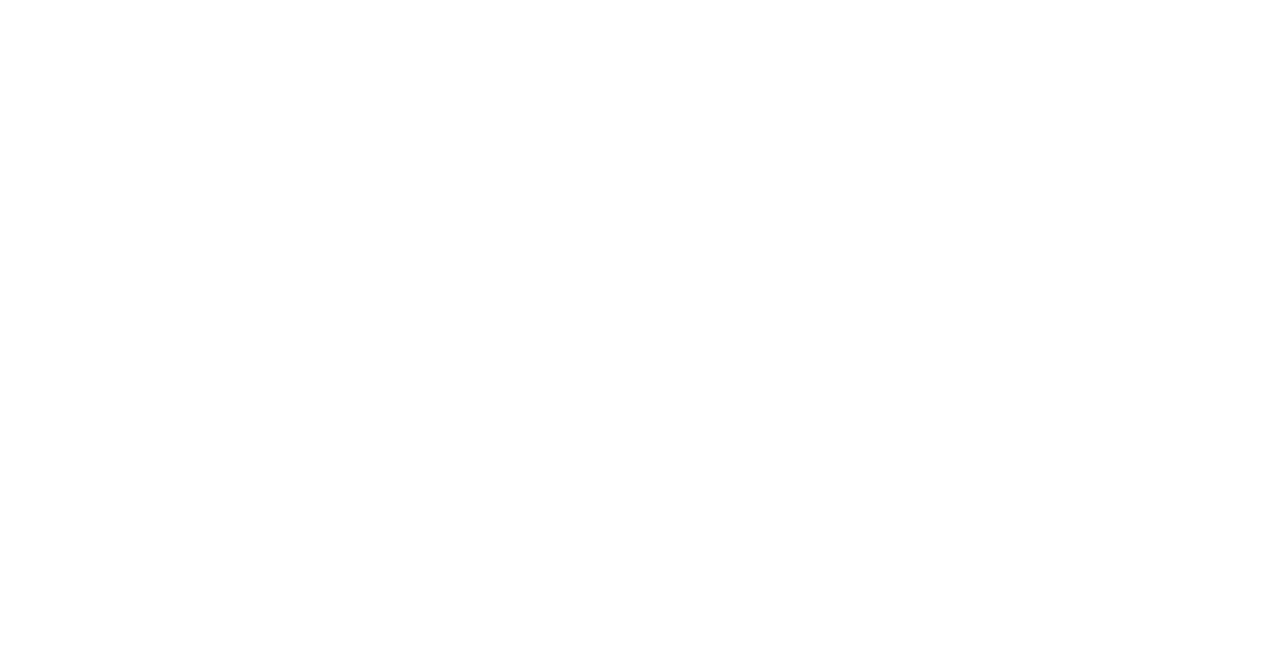
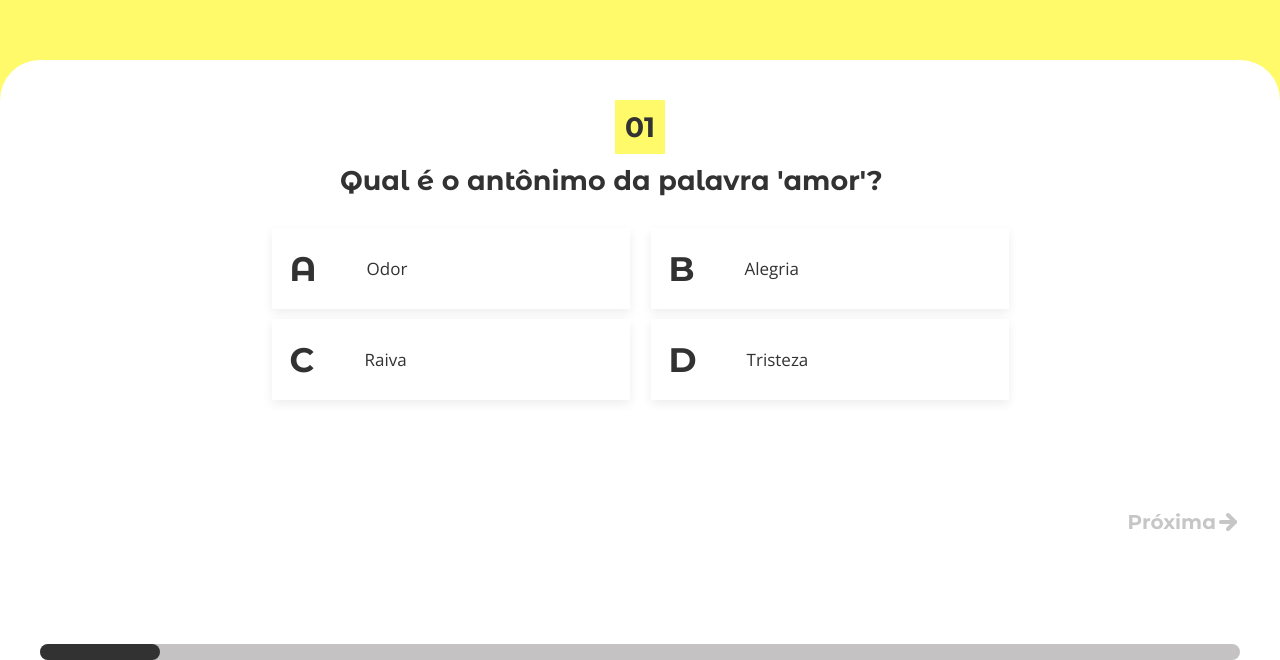
Before and after one commit to RianYuri/Learnify, a React (Vite) app: page /questions in a window 1280 px wide. Before the commit this address had no page. Shown: the part 140-800 px from the top of the page. Built offline with nearby package versions, Linux system fonts and the light colour scheme.

Commit message:
Feat: add screen Questions

```diff
--- a/index.html
+++ b/index.html
@@ -7,7 +7,7 @@
 <link href="https://fonts.googleapis.com/css2?family=Montserrat+Alternates:wght@100;200;300;400;500;600;700;800&family=Mulish&display=swap" rel="stylesheet">
 <link href="https://fonts.googleapis.com/css2?family=Mulish&family=Open+Sans:wght@300;400;500;600;700;800&display=swap" rel="stylesheet">
 <meta charset="UTF-8" />
-    <link rel="icon" type="image/svg+xml" href="/logo.svg" />
+    <link rel="icon" type="image/svg+xml" href="./public/logo.svg" />
     <meta name="viewport" content="width=device-width, initial-scale=1.0" />
     <title>Learnify</title>
   </head>
--- a/src/App.jsx
+++ b/src/App.jsx
@@ -6,6 +6,7 @@
 import  SelectedKnowledge  from './pages/SelectedKnowledge'
 import Results from "./pages/Results"
 import Home from './pages/Home'
+import Questions from './pages/Questions'
 import { CategorySelectedProvider } from './contexts/CategorySelectedContext'
 
 
@@ -17,6 +18,7 @@
           <Route path="/" element={<QuickStart />} />
           <Route path="/home" element={<Home />} />
           <Route path="/select-knowledge" element={<SelectedKnowledge />} />
+          <Route path="/questions" element={<Questions />} />
           <Route path="/results" element={<Results />} />
         </Routes>
       </BrowserRouter>
--- /dev/null
+++ b/src/pages/QuestionAndAsk/index.jsx
@@ -0,0 +1,74 @@
+import { useState } from "react";
+import data from "../../services/data.json";
+
+import {
+  ArticleQuestions,
+  Question,
+  AnswersButton,
+  ABCD,
+  AnswersText,
+  ArticleAB,
+  ArticleCD,
+  NumberQuestion,
+} from "./styled";
+const QuestionAndAsk = () => {
+
+const [QuestionId, setQuestionId] = useState(1)
+
+
+  const [selectAsk, setSelectAsk] = useState();
+  const QuestionText = data["Linguagens"].find(({id }) => {
+    return id === QuestionId;
+  });
+  return (
+    <ArticleQuestions>
+        <NumberQuestion> {QuestionText.id < 10
+            ? `0${QuestionText.id}`
+            : `${QuestionText.id}`
+          } </NumberQuestion>
+
+      <Question>{QuestionText.question}</Question>
+      <ArticleAB>
+        <AnswersButton
+          topButton={selectAsk === 0 ? true : false}
+          onClick={() => setSelectAsk(0)}
+        >
+          <ABCD>A</ABCD>
+          <AnswersText>
+          {QuestionText.options[0]}
+          </AnswersText>
+        </AnswersButton>
+        <AnswersButton
+          topButton={selectAsk === 1 ? true : false}
+          onClick={() => setSelectAsk(1)}
+        >
+          <ABCD>B</ABCD>
+          <AnswersText>
+          {QuestionText.options[1]}
+          </AnswersText>
+        </AnswersButton>
+      </ArticleAB>
+      <ArticleCD>
+        <AnswersButton
+          topButton={selectAsk === 2 ? true : false}
+          onClick={() => setSelectAsk(2)}
+        >
+          <ABCD>C</ABCD>
+          <AnswersText>
+          {QuestionText.options[2]}
+          </AnswersText>
+        </AnswersButton>
+        <AnswersButton
+          topButton={selectAsk === 3 ? true : false}
+          onClick={() => setSelectAsk(3)}
+        >
+          <ABCD>D</ABCD>
+          <AnswersText>
+          {QuestionText.options[3]}
+          </AnswersText>
+        </AnswersButton>
+      </ArticleCD>
+    </ArticleQuestions>
+  );
+};
+export default QuestionAndAsk;
--- /dev/null
+++ b/src/pages/QuestionAndAsk/styled.js
@@ -0,0 +1,91 @@
+import styled from "styled-components";
+export const ArticleQuestions = styled.article`
+width: 100%;
+height: 100%;
+display: flex;
+justify-content: flex-start;
+align-items: center;
+flex-direction: column;
+gap: 10px;
+
+`
+export const Question = styled.h4`
+font-family: var(--font-titles);
+width: 50%;
+font-style: normal;
+font-weight: 700;
+font-size: 27px;
+line-height: 34px;
+display: flex;
+align-items: center;
+text-align: center;
+padding-bottom: 20px;
+color: var(--dark-color);
+@media (max-width: 768px) {
+    width: 100%;
+}
+`
+export const ArticleAB = styled.article`
+display: flex;
+flex-direction: row;
+width: 100%;
+justify-content: center;
+align-items: center;
+flex-wrap: wrap;
+gap: 21px;
+`
+export const ArticleCD = styled.article`
+display: flex;
+flex-direction: row;
+width: 100%;
+justify-content: center;
+align-items: center;
+flex-wrap: wrap;
+gap: 21px;
+
+`
+export const NumberQuestion =styled.div`
+display: flex;
+flex-direction: column;
+justify-content: center;
+align-items: center;
+padding: 10px;
+gap: 10px;
+
+width: 50px;
+height: 54px;
+
+background: #FFFA69;
+font-style: normal;
+font-weight: 700;
+font-size: 28px;
+font-family: var(--font-titles);
+color: var(--dark-color);
+`
+
+export const AnswersButton = styled.button`
+width: 358px;
+height: 81px;
+display: flex;
+flex-direction: row;
+justify-content: flex-start;
+align-items: center;
+gap: 50px;
+background: #FFFFFF;
+box-shadow: 0px 4px 10px rgba(0, 0, 0, 0.07);
+border-bottom:${props => props.topButton && '8px solid #FFFA69'};
+transition: 0.2s ease-in-out;
+`
+export const ABCD = styled.h4`
+font-family: var(--font-titles);
+font-weight: 700;
+font-size: 34px;
+color: var(--dark-color);
+margin-left: 18px;
+`
+export const AnswersText = styled.p`
+font-family: var(--font-texts);
+font-weight: 400;
+font-size: 17px;
+color: var(--dark-color);
+`
--- /dev/null
+++ b/src/pages/Questions/index.jsx
@@ -0,0 +1,36 @@
+import { useState } from "react";
+//Import Styles
+import {
+  Main,
+  SectionComponents,
+  ArticleNext,
+  NextPage,
+  ArrowDisable,
+  ProgressBarQuestions,
+} from "./styled";
+// Import image
+import ArrowRightDisable from "../../assets/imgs/arrow-right-disable.svg"
+//import Components
+import QuestionAndAsk from "../QuestionAndAsk";
+import { useNavigate } from "react-router-dom";
+const Questions = () => {
+const [progress,setProgress] = useState(10)
+const navigate = useNavigate()
+if(progress === 100){
+    navigate('/results')
+}
+  return (
+    <Main>
+      <SectionComponents>
+        <QuestionAndAsk></QuestionAndAsk>
+        <ArticleNext>
+            <NextPage onClick={()=> setProgress(progress+10)}>Próxima</NextPage >
+    <ArrowDisable src={ArrowRightDisable} />
+        </ArticleNext>
+        <ProgressBarQuestions type="range" min="0" max="100" value="0" ProgressValue={progress}></ProgressBarQuestions>
+      </SectionComponents>
+    </Main>
+  );
+};
+
+export default Questions;
--- /dev/null
+++ b/src/pages/Questions/styled.js
@@ -0,0 +1,71 @@
+import styled from "styled-components";
+
+export const Main = styled.main`
+width: 100%;
+height: 100vh;
+background-color: var(--yellow-color);
+display: flex;
+justify-content: flex-end;
+align-items: center;
+flex-direction: column;
+
+`
+export const SectionComponents = styled.section`
+width: 100%;
+height: 75%;
+background-color: var(--light-color);
+display: flex;
+flex-direction: column;
+align-items: center;
+border-radius: 40px 40px 0px 0px;
+    padding:40px 40px 0px 40px;
+    justify-content: center;
+    @media (max-width: 768px) {
+height: 90%;
+
+}
+`
+
+
+
+export const ArticleNext = styled.article`
+width: 100%;
+height: 100%;
+justify-content: flex-end;
+align-items: center;
+display: flex;
+flex-direction: row;
+padding: 4% 0%;
+`
+export const NextPage = styled.h4`
+font-family: var(--font-titles);
+
+font-weight: 700;
+font-size: 20px;
+line-height: 24px;
+color: #C6C6C6;
+cursor: pointer;
+`
+export const ArrowDisable = styled.img`
+width: 24px;
+height: 24px;
+`
+export const ProgressBarQuestions = styled.input`
+width: 100%;
+&[type="range"]{
+    background: #C4C2C2;
+    height: 16px;
+    width: 100%;
+    border-radius: 10px;
+}
+&[type="range"]::-webkit-slider-thumb {
+-webkit-appearance: none;
+background: #323232;
+border-radius: 10px;
+height: 16px;
+max-width: 100%;
+width: ${props => `${props.ProgressValue}%` };
+transition: 0.5s ease-in-out;
+
+}
+`
--- a/src/pages/SelectedKnowledge/index.jsx
+++ b/src/pages/SelectedKnowledge/index.jsx
@@ -1,4 +1,6 @@
 import React from "react";
+import { useNavigate } from "react-router-dom";
+
 //Import styled components
 import {
   ArticleQuestions,
@@ -29,6 +31,8 @@
 
 // Codigo
 const SelectedKnowledge = () => {
+const navigate = useNavigate()
+
   return (
     <Main>
       <FaceImg src={FaceHappy} />
@@ -69,9 +73,9 @@
             <ArrowIcon src={ArrowLeft} />
             Voltar
           </BackButton>
-          <StartTest>
+          <StartTest onClick={()=>navigate('/questions')}>
             Iniciar teste
-            <ArrowIcon src={ArrowRight} />
+            <ArrowIcon src={ArrowRight} topButton='true'/>
           </StartTest>
         </ButtonsContainer>
       </Section>
--- a/src/pages/SelectedKnowledge/styled.js
+++ b/src/pages/SelectedKnowledge/styled.js
@@ -68,7 +68,7 @@
 font-weight: 500;
 font-size: 0.9rem;
 @media (max-width: 768px) {
-width: 110%;
+width: 100%;
 font-size:1rem ;
 }
 color: #000000;
@@ -135,9 +135,7 @@
 justify-content: center;
 align-items: center;
 @media (max-width: 768px) {
-    position: absolute;
-    top: 240px;
-    right: 40px;
+
 }
 `
 export const ImageCategory = styled.img`
@@ -146,7 +144,9 @@
 @media (max-width: 768px) {
     width: 88px;
 height: 73px;
-
+position: absolute;
+top: 33vh;
+right: 8vw;
 }
 `
 
@@ -186,7 +186,7 @@
 background-repeat: no-repeat;
 background-size: cover;
 @media (max-width: 768px) {
-display: none;
+display: ${props => props.topButton && 'none'};
 }
 `
 export const StartTest = styled.button`
```
Also changed, not shown: src/assets/imgs/arrow-right-disable.svg (added), src/pages/QuickStart/styled.js (line endings or trailing spaces).
